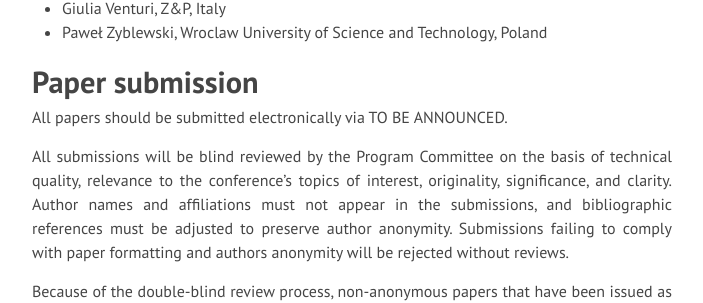
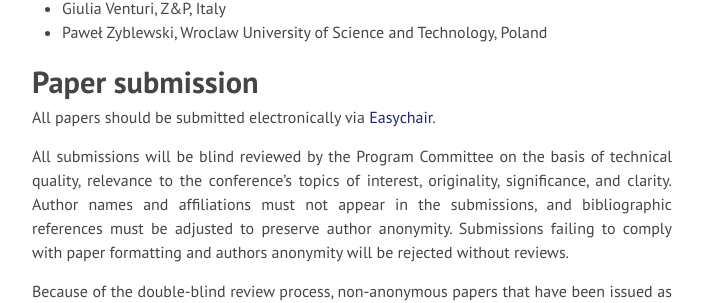
Before and after one commit to disa-iccs/disa-icss.github.io, a Jekyll site: the page built from index.md, in a window 1280 px wide and 900 px high, scrolled down 2044 px. Shown: the part 408-711 px from the top of the window, without its empty margins (288-991 px from the left). Built offline with Jekyll 4.4.1, drawn with Linux system fonts in a browser that asks for light colours; nearby versions of some CDN libraries.

Commit message:
Update index.md

```diff
--- a/index.md
+++ b/index.md
@@ -202,7 +202,7 @@ Tomasz Andrysiak, Bydgoszcz University of Science and Technology, Poland
 
 # Paper submission
 
-All papers should be submitted electronically via TO BE ANNOUNCED.
+All papers should be submitted electronically via [Easychair](https://easychair.org/conferences/?conf=disaesorics2024).
 
 <!--[EasyChair](https://easychair.org/my/conference?conf=dsaa2023).
 
```
